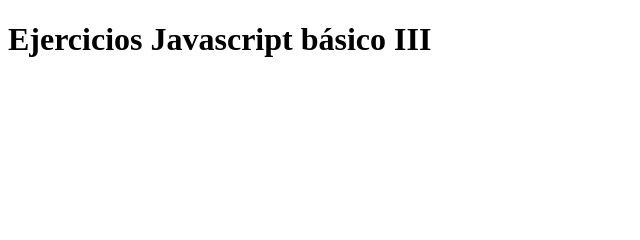
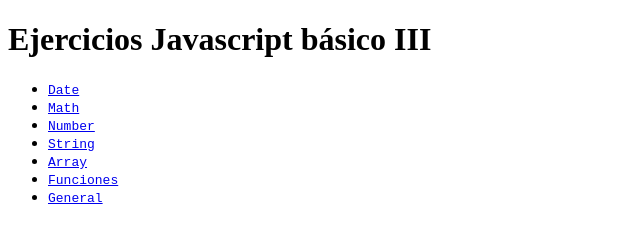
Before and after one commit to Dagore-dev/EC-javascript-basico-3, a plain HTML site: page index.html in a window 1280 px wide. Shown: the whole page, without its empty margins (0-640 px from the left). Drawn offline with Linux system fonts and the light colour scheme.

Commit message:
navigation

```diff
--- a/index.html
+++ b/index.html
@@ -11,7 +11,33 @@
 
   <nav>
     <ul>
+      <li>
+        <a href="./date/"><code>Date</code></a>
+      </li>
 
+      <li>
+        <a href="./math/"><code>Math</code></a>
+      </li>
+
+      <li>
+        <a href="./number/"><code>Number</code></a>
+      </li>
+
+      <li>
+        <a href="./string/"><code>String</code></a>
+      </li>
+
+      <li>
+        <a href="./array/"><code>Array</code></a>
+      </li>
+
+      <li>
+        <a href="./funciones/"><code>Funciones</code></a>
+      </li>
+
+      <li>
+        <a href="./general/"><code>General</code></a>
+      </li>
     </ul>
   </nav>
 </body>
```
Also changed, not shown: array/index.html (+1 -0 lines), date/index.html (+1 -0 lines), funciones/index.html (+1 -0 lines), general/index.html (+1 -0 lines), math/index.html (+1 -0 lines), number/index.html (+1 -0 lines), string/index.html (+1 -0 lines).
